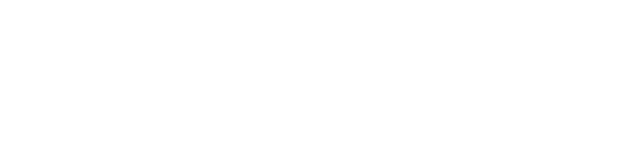
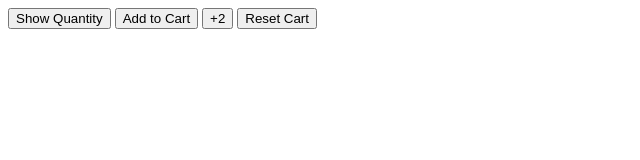
Before and after one commit to zainalizaidi99/PITP-Web-Development, a plain HTML site: page Web Development/JAVASCRIPT/index.html in a window 1280 px wide. Shown: the whole page, without its empty margins (0-640 px from the left). Drawn offline with Linux system fonts and the light colour scheme.

Commit message:
Add files via upload

```diff
--- a/Web Development/JAVASCRIPT/code1.js
+++ b/Web Development/JAVASCRIPT/code1.js
@@ -1,8 +1,13 @@
 let string = "245";
 let integer = 10;
+let random = "Zain"
 
 let exchange = Number(string);
 console.log( typeof exchange);
 
 let exchange1 = String(integer)
 console.log(typeof exchange1);
+
+let exchange2 = Number(random)
+console.log(exchange2);
+console.log(typeof exchange2);
--- a/Web Development/JAVASCRIPT/index.html
+++ b/Web Development/JAVASCRIPT/index.html
@@ -3,10 +3,23 @@
 <head>
     <meta charset="UTF-8">
     <meta name="viewport" content="width=device-width, initial-scale=1.0">
-    <link rel="stylesheet" href="code.js">
     <title>Document</title>
 </head>
 <body>
-
+    <button
+    onclick="console.log(`Show Quantity: ${quantity}`)"
+    >Show Quantity</button>
+    <button
+    onclick="console.log(`Show Quantity: ${quantity}`)"
+    quantity += 1;
+    >Add to Cart</button>
+    <button
+    onclick="console.log(`Show Quantity: ${quantity}`)"
+    quantity += 2;
+    >+2</button>
+    <button>Reset Cart</button>
 </body>
+<script>
+    let quantity = 0;
+</script>
 </html>
```
Also changed, not shown: Web Development/JAVASCRIPT/variable2.js (added, +15 -0 lines).
